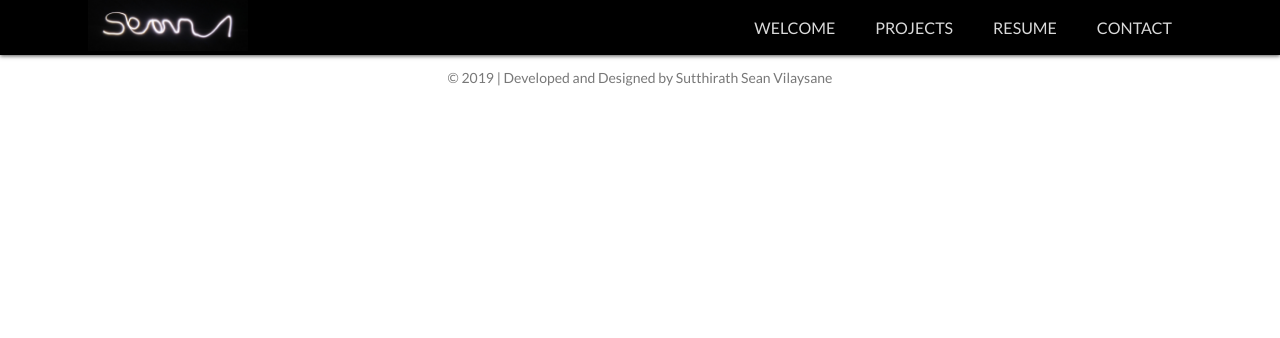
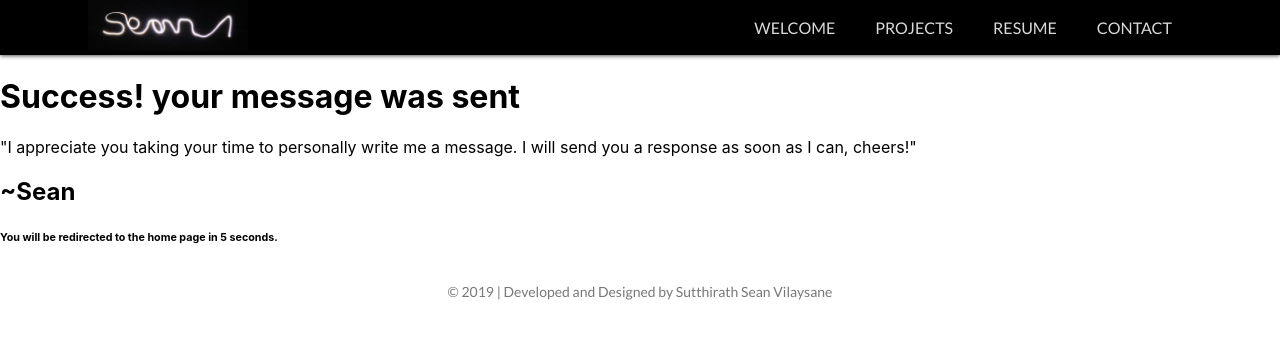
Before and after one commit to sutthirath/react-portfolio, a React (Create React App) app: page /success in a window 1280 px wide. Shown: the top 338 px of the page. Built offline with nearby package versions, Linux system fonts and the light colour scheme.

Commit message:
added success page

```diff
--- a/src/App.js
+++ b/src/App.js
@@ -6,6 +6,7 @@ import Home from "./pages/home.jsx";
 import Projects from "./pages/projects.jsx";
 import Resume from "./pages/resume.jsx";
 import Contact from "./pages/contact.jsx";
+import Success from "./pages/success.jsx";
 
 class App extends Component {
   render() {
@@ -18,6 +19,7 @@ class App extends Component {
             <Route exact path="/projects" render={() => <Projects />} />
             <Route exact path="/resume" render={() => <Resume />} />
             <Route exact path="/contact" render={() => <Contact />} />
+            <Route exact path="/success" render={() => <Success />} />
           </Switch>
           <Footer />
         </div>
--- /dev/null
+++ b/src/pages/success.jsx
@@ -0,0 +1,58 @@
+import React from "react";
+import { Redirect } from "react-router";
+
+class Success extends React.Component {
+  constructor(props) {
+    super(props);
+    this.state = {
+      count: 10,
+      redirect: false
+    };
+  }
+
+  componentDidMount() {
+    this.countdown = setInterval(() => this.tick(), 1000);
+  }
+
+  componentDidUpdate() {
+    if (this.state.count <= 0) {
+      clearInterval(this.countdown);
+      this.setState({
+        redirect: true
+      });
+    }
+  }
+
+  tick() {
+    this.setState({
+      count: this.state.count - 1
+    });
+  }
+
+  render() {
+    const { redirect } = this.state;
+    if (redirect) {
+      return <Redirect to="/" />;
+    }
+    return (
+      <div className="Success">
+        <h1 className="success-banner">Success! your message was sent</h1>
+        <div className="success-msg">
+          <p>
+            "I appreciate you taking your time to personally write me a message.
+            I will send you a response as soon as I can, cheers!"
+          </p>
+          <h2>~Sean</h2>
+        </div>
+        <div className="countdown">
+          <h6>
+            You will be redirected to the home page in {this.state.count}{" "}
+            seconds.
+          </h6>
+        </div>
+      </div>
+    );
+  }
+}
+
+export default Success;
```
